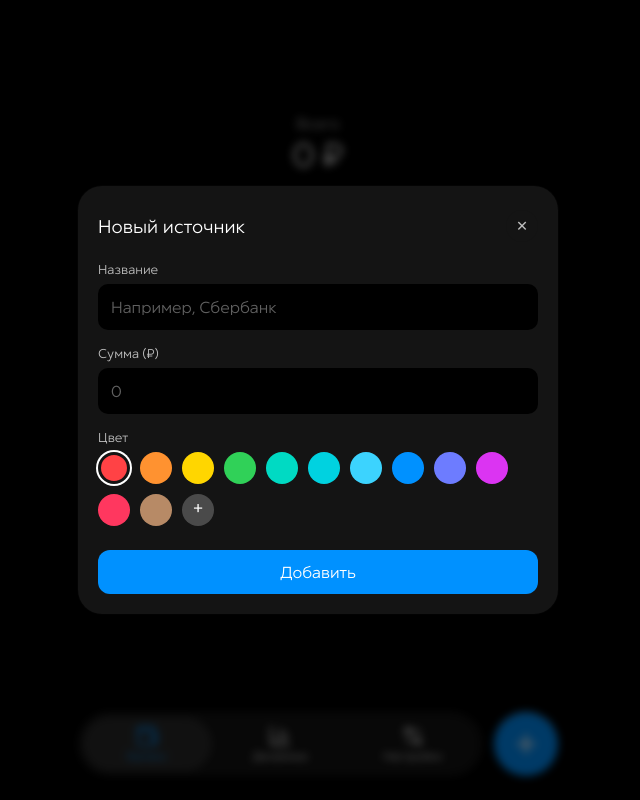
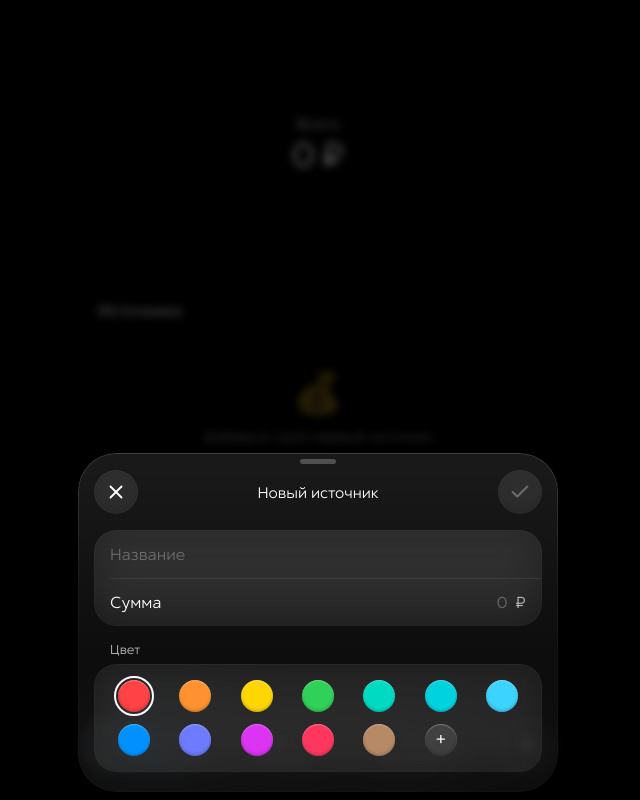
Before and after one commit to p0wered/fin-track, a React (Vite) app: page / in a window 1280 px wide. Both pictures are taken after a click on the button "Добавить источник". Shown: the whole page, without its empty margins (322-962 px from the left). Built offline with nearby package versions, Linux system fonts and the light colour scheme.

Commit message:
redesign add source popup

```diff
--- a/src/App.tsx
+++ b/src/App.tsx
@@ -1,5 +1,5 @@
 import { useState, useEffect, useCallback, useMemo } from 'react';
-import { LazyMotion, domAnimation, MotionConfig, AnimatePresence } from 'motion/react';
+import { LazyMotion, domMax, MotionConfig, AnimatePresence } from 'motion/react';
 import AddButton from './components/AddButton/AddButton.tsx';
 import SourceModal from './components/SourceModal/SourceModal.tsx';
 import TabBar from './components/TabBar/TabBar.tsx';
@@ -99,7 +99,7 @@ function App() {
   );
 
   return (
-    <LazyMotion features={domAnimation} strict>
+    <LazyMotion features={domMax} strict>
       <MotionConfig reducedMotion="user">
         <div className="app">
           <div className="app-content">
@@ -127,7 +127,7 @@ function App() {
           <div className="bottom-fade" aria-hidden />
           <div className="dock">
             <TabBar activeTab={activeTab} onTabChange={setActiveTab} />
-            <AddButton onClick={openAdd} />
+            <AddButton onClick={openAdd} muted={modalOpen} />
           </div>
 
           <AnimatePresence onExitComplete={() => setEditing(null)}>
--- a/src/components/AddButton/AddButton.module.css
+++ b/src/components/AddButton/AddButton.module.css
@@ -7,18 +7,44 @@
   align-items: center;
   justify-content: center;
   padding: 0;
-  border: none;
+  position: relative;
+  border: 1px solid var(--tabbar-border);
   border-radius: var(--radius-circle);
-  background: var(--accent);
-  /* Кромка стекла, без тени и свечения. */
-  box-shadow: inset 0 1px 0.5px rgba(255, 255, 255, 0.3), inset 0 -1px 0.5px rgba(255, 255, 255, 0.08);
+  /* Под акцентным слоем — серое стекло таб-бара, оно видно в состоянии muted. */
+  background: var(--tabbar-bg);
+  backdrop-filter: blur(24px);
+  -webkit-backdrop-filter: blur(24px);
   color: #fff;
   cursor: pointer;
   -webkit-tap-highlight-color: transparent;
-  transition: transform var(--dur-fast), background var(--dur-fast);
+  transition: transform var(--dur-fast), filter var(--dur-fast), color var(--dur-base);
+}
+
+/* Градиент нельзя плавно сменить на другой фон, поэтому акцент — отдельный
+   слой, который гаснет через opacity. */
+.button::before {
+  content: '';
+  position: absolute;
+  inset: -1px;
+  border-radius: inherit;
+  background: var(--accent-fill);
+  box-shadow: var(--accent-rim);
+  transition: opacity var(--dur-base);
+}
+
+.button svg {
+  position: relative;
+}
+
+.muted {
+  color: var(--text-secondary);
+}
+
+.muted::before {
+  opacity: 0;
 }
 
 .button:active {
   transform: scale(0.94);
-  background: var(--accent-hover);
+  filter: brightness(0.9);
 }
--- a/src/components/AddButton/AddButton.tsx
+++ b/src/components/AddButton/AddButton.tsx
@@ -5,15 +5,17 @@ import styles from './AddButton.module.css';
 
 interface Props {
   onClick: () => void;
+  /** Пока открыта шторка добавления, кнопка гаснет до цвета таб-бара. */
+  muted?: boolean;
 }
 
-export default function AddButton({ onClick }: Props) {
+export default function AddButton({ onClick, muted = false }: Props) {
   const { t } = useSettings();
 
   return (
     <m.button
       type="button"
-      className={styles.button}
+      className={`${styles.button} ${muted ? styles.muted : ''}`}
       onClick={onClick}
       aria-label={t('sources.add')}
       title={t('sources.add')}
--- a/src/components/SourceModal/SourceModal.module.css
+++ b/src/components/SourceModal/SourceModal.module.css
@@ -1,115 +1,211 @@
 .overlay {
   position: fixed;
+  inset: 0;
+  z-index: 100;
+  display: flex;
+  align-items: flex-end;
+  justify-content: center;
+  padding: 0 var(--sheet-inset);
+}
+
+.backdrop {
+  position: absolute;
   inset: 0;
   background: var(--overlay);
   backdrop-filter: blur(var(--overlay-blur));
   -webkit-backdrop-filter: blur(var(--overlay-blur));
-  z-index: 100;
+}
+
+/* Шторка «висит» над краями экрана, углы — концентричны скруглению дисплея.
+   Стекло как у карточек, только плотнее: белый градиент + сильное размытие. */
+.sheet {
+  display: flex;
+  flex-direction: column;
+  width: 100%;
+  max-width: var(--content-max);
+  max-height: calc(100dvh - 2 * var(--sheet-inset) - env(safe-area-inset-top));
+  overflow: hidden;
+  background: var(--sheet-fill);
+  backdrop-filter: blur(40px) saturate(1.6);
+  -webkit-backdrop-filter: blur(40px) saturate(1.6);
+  border-radius: var(--radius-sheet);
+  padding: 0 var(--space-5);
+  box-shadow: var(--shadow-sheet);
+}
+
+.sheet:global(.glass)::before {
+  background: var(--sheet-stroke);
+}
+
+.body {
+  min-height: 0;
+  overflow-y: auto;
+  padding-bottom: max(var(--space-6), calc(env(safe-area-inset-bottom) - var(--sheet-inset)));
+}
+
+.handle {
+  touch-action: none;
+  cursor: grab;
+}
+
+.grabber {
+  width: 36px;
+  height: 5px;
+  margin: var(--space-2) auto var(--space-2);
+  border-radius: var(--radius-pill);
+  background: var(--grabber);
+}
+
+.header {
+  display: grid;
+  grid-template-columns: 44px 1fr 44px;
+  align-items: center;
+  gap: var(--space-3);
+  margin-bottom: var(--space-5);
+}
+
+.title {
+  font-size: var(--fs-md);
+  font-weight: 400;
+  text-align: center;
+  overflow: hidden;
+  text-overflow: ellipsis;
+  white-space: nowrap;
+}
+
+.circleBtn {
+  width: 44px;
+  height: 44px;
   display: flex;
   align-items: center;
   justify-content: center;
+  padding: 0;
+  border: none;
+  border-radius: var(--radius-circle);
+  color: var(--text);
+  cursor: pointer;
+  -webkit-tap-highlight-color: transparent;
+  transition: color var(--dur-fast), transform var(--dur-fast), filter var(--dur-fast);
 }
 
-.sheet {
-  background: var(--surface);
-  width: calc(100% - 32px);
-  max-width: var(--content-max);
-  border-radius: var(--radius-2xl);
-  padding: var(--space-7) var(--space-6) var(--space-6);
-  box-shadow: var(--shadow-sheet);
+.circleBtn:active {
+  transform: scale(0.92);
 }
 
-.header {
-  display: flex;
-  justify-content: space-between;
-  align-items: center;
-  margin-bottom: var(--space-6);
+.circleBtn:global(.glass):active {
+  background: var(--glass-fill-pressed);
 }
 
-.title {
-  font-size: var(--fs-title);
-  font-weight: 600;
+.confirmBtn {
+  background: var(--accent-fill);
+  box-shadow: var(--accent-rim);
+  color: #fff;
 }
 
-.close {
-  background: var(--surface-2);
-  border: none;
-  color: var(--text-secondary);
-  width: 32px;
-  height: 32px;
-  border-radius: var(--radius-circle);
+.confirmBtn:active {
+  filter: brightness(0.9);
+}
+
+.circleBtn:disabled {
+  color: var(--text-disabled);
+  cursor: default;
+  transform: none;
+}
+
+/* Сгруппированный список, как в «Настройках» iOS; стекло — как у карточек. */
+.group {
+  border-radius: var(--radius-group);
+  margin-bottom: var(--space-5);
+  overflow: hidden;
+}
+
+.row {
+  position: relative;
   display: flex;
   align-items: center;
-  justify-content: center;
-  cursor: pointer;
-  font-size: var(--fs-body);
-  line-height: 1;
-  transition: background var(--dur-base), transform var(--dur-fast);
+  gap: var(--space-3);
+  width: 100%;
+  height: 48px;
+  padding: 0 var(--space-5);
 }
 
-.close:active {
-  background: var(--surface-3);
-  transform: scale(0.9);
+.row + .row::before {
+  content: '';
+  position: absolute;
+  top: 0;
+  left: var(--space-5);
+  right: 0;
+  height: 0.5px;
+  background: var(--separator);
 }
 
-.formGroup {
-  margin-bottom: var(--space-5);
-}
-
-.label {
-  display: block;
-  font-size: var(--fs-sm);
-  color: var(--text-secondary);
-  margin-bottom: var(--space-2);
-  font-weight: 500;
+.rowLabel {
+  flex-shrink: 0;
+  font-size: var(--fs-base);
 }
 
 .input {
-  width: 100%;
-  padding: 14px var(--space-4);
-  background: var(--bg);
-  border: 1px solid transparent;
-  border-radius: var(--radius-sm);
+  min-width: 0;
+  border: none;
+  outline: none;
+  background: transparent;
   color: var(--text);
   font-size: var(--fs-base);
-  outline: none;
-  transition: border-color var(--dur-base), background var(--dur-base);
-}
-
-.input:focus {
-  border-color: var(--accent);
 }
 
 .input::placeholder {
+  color: var(--text-disabled);
+}
+
+.amountInput {
+  flex: 1;
+  text-align: right;
+}
+
+.currency {
+  flex-shrink: 0;
+  font-size: var(--fs-base);
   color: var(--text-secondary);
-  opacity: 0.5;
+}
+
+.sectionLabel {
+  font-size: var(--fs-sm);
+  color: var(--text-secondary);
+  margin: 0 0 var(--space-2) var(--space-5);
 }
 
 .colorPicker {
-  display: flex;
-  flex-wrap: wrap;
-  gap: 10px;
+  display: grid;
+  grid-template-columns: repeat(7, 1fr);
+  justify-items: center;
+  gap: var(--space-4) var(--space-2);
+  padding: var(--space-5) var(--space-4);
+  margin-bottom: 0;
 }
 
 .colorOption {
   width: 32px;
   height: 32px;
   padding: 0;
+  border: none;
   border-radius: var(--radius-circle);
-  border: 3px solid transparent;
+  /* Лёгкий объём: блик сверху, затенение снизу. */
+  box-shadow: inset 0 1px 1px rgba(255, 255, 255, 0.3), inset 0 -2px 3px rgba(0, 0, 0, 0.18);
+  outline: 2px solid transparent;
+  outline-offset: 2px;
   cursor: pointer;
-  transition: border-color var(--dur-fast), box-shadow var(--dur-fast);
+  -webkit-tap-highlight-color: transparent;
+  transition: outline-color var(--dur-fast);
 }
 
 .colorOption.selected {
-  border-color: var(--surface);
-  box-shadow: 0 0 0 2px var(--text);
+  outline-color: var(--text);
 }
 
 .customColor {
   position: relative;
   overflow: hidden;
-  background: #4a4a4a;
+  background: var(--glass-fill-pressed);
 }
 
 .customIcon {
@@ -118,11 +214,9 @@
   display: flex;
   align-items: center;
   justify-content: center;
-  padding-bottom: 2px;
   font-size: 1.2rem;
-  font-weight: 600;
   line-height: 1;
-  color: #fff;
+  color: var(--text);
   pointer-events: none;
 }
 
@@ -137,27 +231,3 @@
   opacity: 0;
   cursor: pointer;
 }
-
-.saveBtn {
-  width: 100%;
-  padding: 14px;
-  background: var(--accent);
-  color: #fff;
-  border: none;
-  border-radius: var(--radius-md);
-  font-size: var(--fs-base);
-  font-weight: 600;
-  cursor: pointer;
-  transition: background var(--dur-base), transform var(--dur-fast);
-  margin-top: var(--space-3);
-}
-
-.saveBtn:active {
-  background: var(--accent-hover);
-  transform: scale(0.97);
-}
-
-.saveBtn:disabled {
-  opacity: 0.4;
-  cursor: not-allowed;
-}
--- a/src/components/SourceModal/SourceModal.tsx
+++ b/src/components/SourceModal/SourceModal.tsx
@@ -1,6 +1,7 @@
 import { useState, useEffect } from 'react';
-import { m } from 'motion/react';
-import type { Variants } from 'motion/react';
+import { m, useDragControls } from 'motion/react';
+import type { PanInfo, Variants } from 'motion/react';
+import { Check, X } from 'lucide-react';
 import type { FinanceSource } from '../../types.ts';
 import { PALETTE, isPaletteColor } from '../../theme/colors.ts';
 import { useSettings } from '../../settings/SettingsContext.tsx';
@@ -19,42 +20,64 @@ interface Props {
   onClose: () => void;
 }
 
-const EASE = [0.4, 0, 0.2, 1] as const;
+const EASE = [0.32, 0.72, 0, 1] as const;
+
+// Свайп вниз дальше этого или с такой скоростью закрывает шторку.
+const DISMISS_OFFSET = 120;
+const DISMISS_VELOCITY = 600;
 
 const sheetVariants: Variants = {
   hidden: { y: '100%' },
   visible: {
     y: 0,
-    transition: { duration: 0.3, ease: EASE, staggerChildren: 0.06, delayChildren: 0.08 },
+    transition: { duration: 0.35, ease: EASE, staggerChildren: 0.05, delayChildren: 0.08 },
   },
   exit: { y: '100%', transition: { duration: 0.28, ease: EASE } },
 };
 
 const childVariants: Variants = {
   hidden: { opacity: 0, y: 12 },
-  visible: { opacity: 1, y: 0, transition: { duration: 0.35, ease: EASE } },
+  visible: { opacity: 1, y: 0, transition: { duration: 0.3, ease: EASE } },
 };
 
 const colorPickerVariants: Variants = {
   hidden: {},
-  visible: { transition: { staggerChildren: 0.045, delayChildren: 0.05 } },
+  visible: { transition: { staggerChildren: 0.025, delayChildren: 0.05 } },
 };
 
 const colorSwatchVariants: Variants = {
-  hidden: { opacity: 0, scale: 0.2, y: 6 },
-  visible: {
-    opacity: 1,
-    scale: 1,
-    y: 0,
-    transition: { type: 'spring', stiffness: 520, damping: 24 },
-  },
+  hidden: { opacity: 0, scale: 0.6 },
+  visible: { opacity: 1, scale: 1, transition: { duration: 0.25, ease: EASE } },
 };
+
+// На iOS клавиатура не уменьшает layout viewport, поэтому прижатая к низу
+// шторка оказывается под ней. Поднимаем её на высоту клавиатуры.
+function useKeyboardInset() {
+  const [inset, setInset] = useState(0);
+
+  useEffect(() => {
+    const vv = window.visualViewport;
+    if (!vv) return;
+    const update = () => setInset(Math.max(0, window.innerHeight - vv.height - vv.offsetTop));
+    update();
+    vv.addEventListener('resize', update);
+    vv.addEventListener('scroll', update);
+    return () => {
+      vv.removeEventListener('resize', update);
+      vv.removeEventListener('scroll', update);
+    };
+  }, []);
+
+  return inset;
+}
 
 export default function SourceModal({ source, onSave, onClose }: Props) {
   const { t, theme } = useSettings();
   const [name, setName] = useState(source?.name ?? '');
   const [amount, setAmount] = useState(source ? String(source.amount) : '');
   const [color, setColor] = useState<string>(source?.color ?? PALETTE[0].dark);
+  const dragControls = useDragControls();
+  const keyboardInset = useKeyboardInset();
 
   useEffect(() => {
     document.body.style.overflow = 'hidden';
@@ -79,50 +102,86 @@ export default function SourceModal({ source, onSave, onClose }: Props) {
 
   const handleKeyDown = (e: React.KeyboardEvent) => {
     if (e.key === 'Enter' && isValid) handleSave();
+    if (e.key === 'Escape') onClose();
+  };
+
+  const handleDragEnd = (_: PointerEvent, info: PanInfo) => {
+    if (info.offset.y > DISMISS_OFFSET || info.velocity.y > DISMISS_VELOCITY) onClose();
   };
 
   return (
+    <div
+      className={styles.overlay}
+      style={{ paddingBottom: `calc(var(--sheet-inset) + ${keyboardInset}px)` }}
+    >
+      {/* Затемнение — отдельный слой, а не обёртка: иначе backdrop-filter
+          шторки не видит страницу под собой. */}
       <m.div
-      className={styles.overlay}
+        className={styles.backdrop}
         onClick={onClose}
         initial={{ opacity: 0 }}
         animate={{ opacity: 1 }}
         exit={{ opacity: 0 }}
         transition={{ duration: 0.25 }}
-    >
+      />
       <m.div
-        className={styles.sheet}
-        onClick={(e) => e.stopPropagation()}
+        className={`${styles.sheet} glass`}
+        role="dialog"
+        aria-modal="true"
+        aria-labelledby="source-sheet-title"
         onKeyDown={handleKeyDown}
         variants={sheetVariants}
         initial="hidden"
         animate="visible"
         exit="exit"
+        drag="y"
+        dragControls={dragControls}
+        dragListener={false}
+        dragConstraints={{ top: 0, bottom: 0 }}
+        dragElastic={{ top: 0.04, bottom: 0.7 }}
+        dragTransition={{ bounceStiffness: 600, bounceDamping: 50 }}
+        onDragEnd={handleDragEnd}
       >
-        <m.div className={styles.header} variants={childVariants}>
-          <h3 className={styles.title}>
+        <div className={styles.handle} onPointerDown={(e) => dragControls.start(e)}>
+          <div className={styles.grabber} aria-hidden />
+          <div className={styles.header}>
+            <button
+              type="button"
+              className={`${styles.circleBtn} glass`}
+              onClick={onClose}
+              aria-label={t('modal.close')}
+            >
+              <X size={22} strokeWidth={2} aria-hidden />
+            </button>
+            <h3 id="source-sheet-title" className={styles.title}>
               {source ? t('modal.editTitle') : t('modal.newTitle')}
             </h3>
-          <button className={styles.close} onClick={onClose}>
-            &#10005;
+            <button
+              type="button"
+              className={`${styles.circleBtn} ${isValid ? styles.confirmBtn : 'glass'}`}
+              onClick={handleSave}
+              disabled={!isValid}
+              aria-label={source ? t('modal.save') : t('modal.add')}
+            >
+              <Check size={22} strokeWidth={2.25} aria-hidden />
             </button>
-        </m.div>
+          </div>
+        </div>
 
-        <m.div className={styles.formGroup} variants={childVariants}>
-          <label className={styles.label}>{t('modal.name')}</label>
+        <div className={styles.body}>
+          <m.div className={`${styles.group} glass`} variants={childVariants}>
             <input
-            className={styles.input}
+              className={`${styles.row} ${styles.input}`}
               type="text"
-            placeholder={t('modal.namePlaceholder')}
+              placeholder={t('modal.name')}
+              aria-label={t('modal.name')}
               value={name}
               onChange={(e) => setName(e.target.value)}
             />
-        </m.div>
-
-        <m.div className={styles.formGroup} variants={childVariants}>
-          <label className={styles.label}>{t('modal.amount')}</label>
+            <label className={styles.row}>
+              <span className={styles.rowLabel}>{t('modal.amount')}</span>
               <input
-            className={styles.input}
+                className={`${styles.input} ${styles.amountInput}`}
                 type="text"
                 inputMode="numeric"
                 placeholder="0"
@@ -132,17 +191,19 @@ export default function SourceModal({ source, onSave, onClose }: Props) {
                   setAmount(v);
                 }}
               />
+              <span className={styles.currency}>₽</span>
+            </label>
           </m.div>
 
-        <m.div className={styles.formGroup} variants={childVariants}>
-          <label className={styles.label}>{t('modal.color')}</label>
-          <m.div className={styles.colorPicker} variants={colorPickerVariants}>
+          <m.div variants={childVariants}>
+            <div className={styles.sectionLabel}>{t('modal.color')}</div>
+            <m.div className={`${styles.group} ${styles.colorPicker} glass`} variants={colorPickerVariants}>
               {PALETTE.map((c) => (
                 <m.button
                   key={c.dark}
                   type="button"
                   variants={colorSwatchVariants}
-                whileTap={{ scale: 0.85 }}
+                  whileTap={{ scale: 0.88 }}
                   className={`${styles.colorOption} ${c.dark.toLowerCase() === color.toLowerCase() ? styles.selected : ''}`}
                   style={{ background: c[theme] }}
                   onClick={() => setColor(c.dark)}
@@ -151,7 +212,7 @@ export default function SourceModal({ source, onSave, onClose }: Props) {
               ))}
               <m.label
                 variants={colorSwatchVariants}
-              whileTap={{ scale: 0.85 }}
+                whileTap={{ scale: 0.88 }}
                 className={`${styles.colorOption} ${styles.customColor} ${isCustomColor ? styles.selected : ''}`}
                 style={isCustomColor ? { background: color } : undefined}
                 aria-label={t('modal.customColor')}
@@ -166,16 +227,8 @@ export default function SourceModal({ source, onSave, onClose }: Props) {
               </m.label>
             </m.div>
           </m.div>
-
-        <m.button
-          className={styles.saveBtn}
-          variants={childVariants}
-          onClick={handleSave}
-          disabled={!isValid}
-        >
-          {source ? t('modal.save') : t('modal.add')}
-        </m.button>
+        </div>
       </m.div>
-    </m.div>
+    </div>
   );
 }
--- a/src/i18n/translations.ts
+++ b/src/i18n/translations.ts
@@ -30,12 +30,12 @@ export const translations = {
     'modal.editTitle': 'Редактировать',
     'modal.newTitle': 'Новый источник',
     'modal.name': 'Название',
-    'modal.namePlaceholder': 'Например, Сбербанк',
-    'modal.amount': 'Сумма (₽)',
+    'modal.amount': 'Сумма',
     'modal.color': 'Цвет',
     'modal.customColor': 'Свой цвет',
     'modal.save': 'Сохранить',
     'modal.add': 'Добавить',
+    'modal.close': 'Закрыть',
 
     'donut.total': 'Всего',
 
@@ -73,12 +73,12 @@ export const translations = {
     'modal.editTitle': 'Edit',
     'modal.newTitle': 'New source',
     'modal.name': 'Name',
-    'modal.namePlaceholder': 'e.g. Bank of America',
-    'modal.amount': 'Amount (₽)',
+    'modal.amount': 'Amount',
     'modal.color': 'Color',
     'modal.customColor': 'Custom color',
     'modal.save': 'Save',
     'modal.add': 'Add',
+    'modal.close': 'Close',
 
     'donut.total': 'Total',
 
```
Also changed, not shown: src/assets/index.css (+20 -2 lines). Lines whose indentation alone changed are shown as unchanged.
